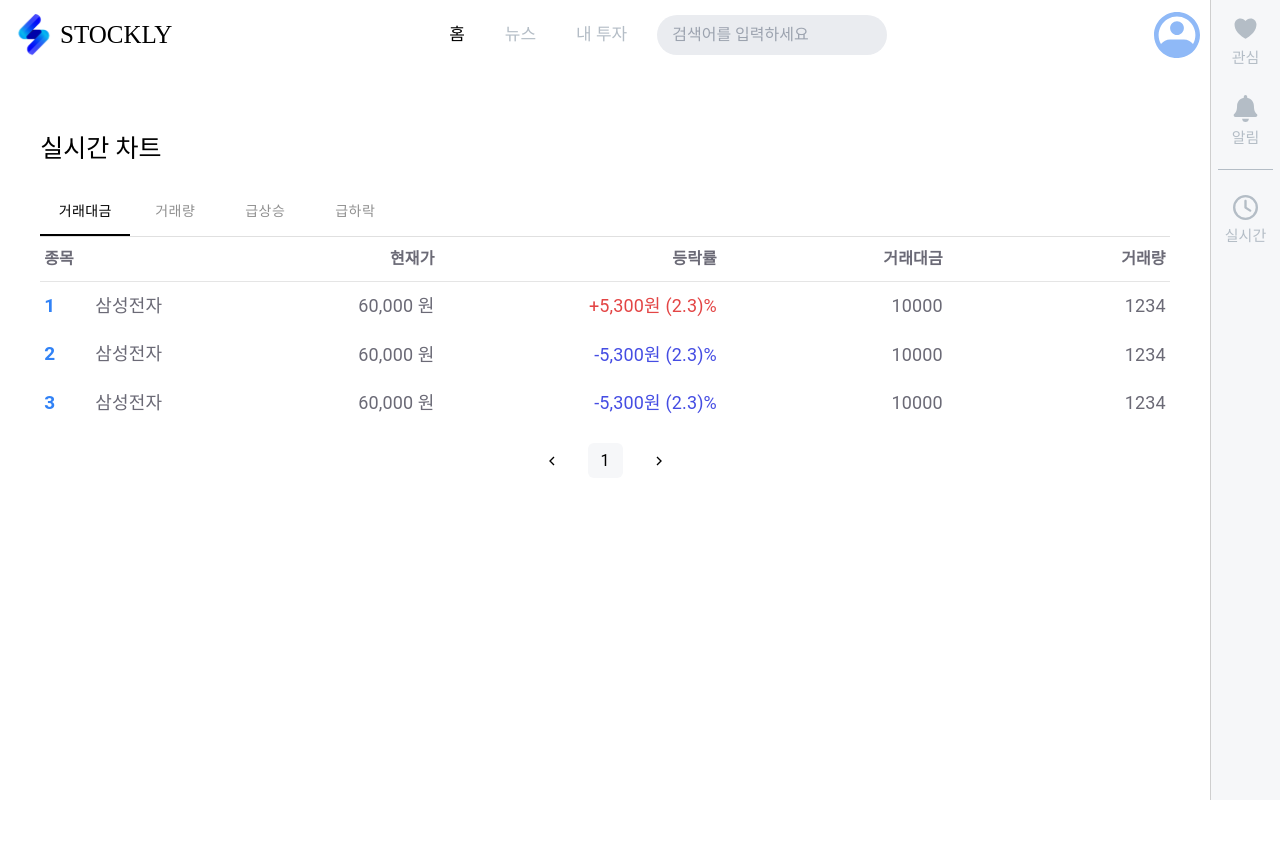
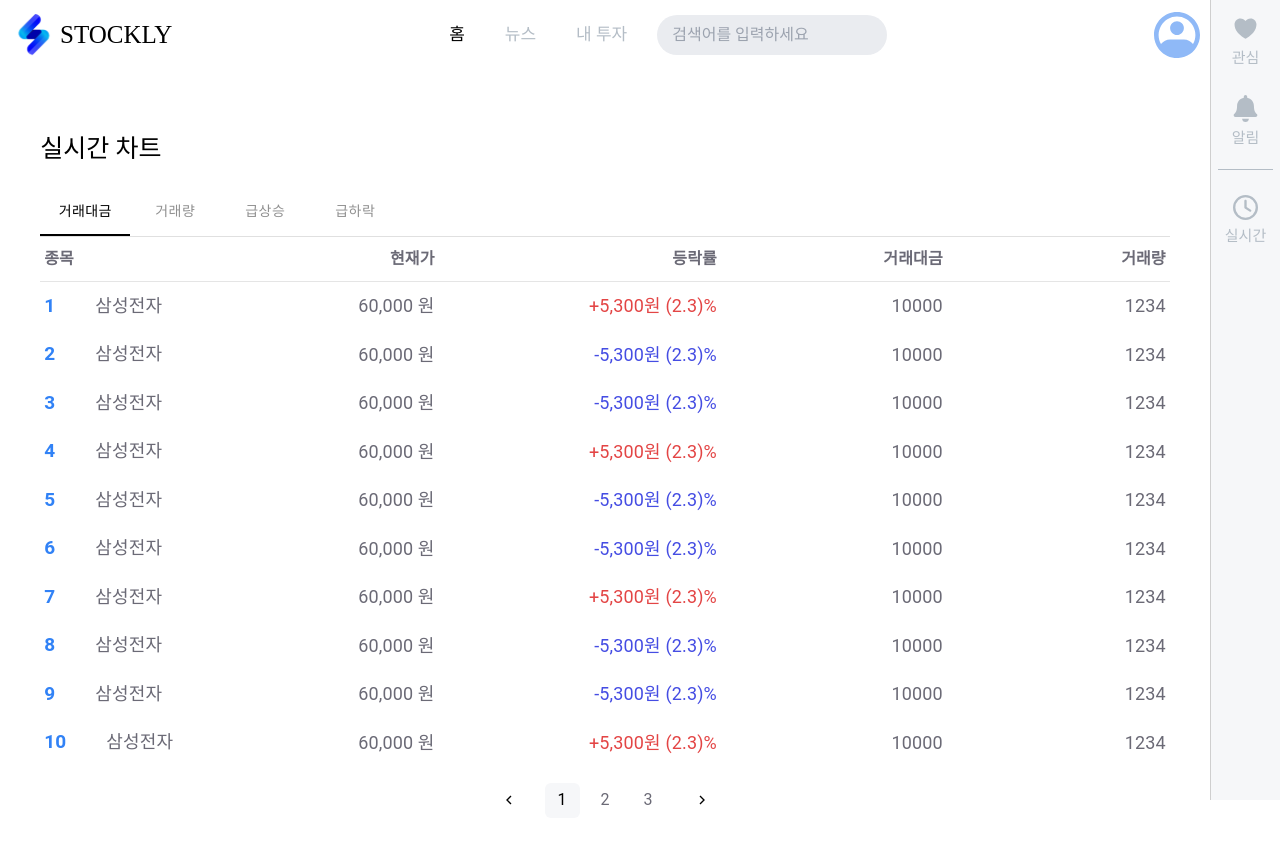
Before and after one commit to sykang519/StocklyFrontend, a React (Vite) app: page /main in a window 1280 px wide. Before the commit the page ends 800 px from the top, so only its background shows below. Built offline with nearby package versions, Linux system fonts and the light colour scheme; a web font is replaced by a local one; what chartjs-plugin-zoom would draw is missing.

Commit message:
chore: 더미데이터 수정

```diff
--- a/src/components/StockChartList.tsx
+++ b/src/components/StockChartList.tsx
@@ -1,6 +1,7 @@
 import { useState } from 'react';
 import { GrFormNext } from "react-icons/gr";
 import { GrFormPrevious } from "react-icons/gr";
+import {useNavigate} from 'react-router-dom';
 
 function StockChart() {
   const datas = [
@@ -27,11 +28,219 @@ function StockChart() {
       fluctuation_rate: 2.3,
       amount: 10000,
       volume: 1234,
+    },
+    {
+      company_name: '삼성전자',
+      price: 60000,
+      fluctuation_price: 5300,
+      fluctuation_rate: 2.3,
+      amount: 10000,
+      volume: 1234,
+    },
+    {
+      company_name: '삼성전자',
+      price: 60000,
+      fluctuation_price: -5300,
+      fluctuation_rate: 2.3,
+      amount: 10000,
+      volume: 1234,
+    },
+    {
+      company_name: '삼성전자',
+      price: 60000,
+      fluctuation_price: -5300,
+      fluctuation_rate: 2.3,
+      amount: 10000,
+      volume: 1234,
+    },
+    {
+      company_name: '삼성전자',
+      price: 60000,
+      fluctuation_price: 5300,
+      fluctuation_rate: 2.3,
+      amount: 10000,
+      volume: 1234,
+    },
+    {
+      company_name: '삼성전자',
+      price: 60000,
+      fluctuation_price: -5300,
+      fluctuation_rate: 2.3,
+      amount: 10000,
+      volume: 1234,
+    },
+    {
+      company_name: '삼성전자',
+      price: 60000,
+      fluctuation_price: -5300,
+      fluctuation_rate: 2.3,
+      amount: 10000,
+      volume: 1234,
+    },
+    {
+      company_name: '삼성전자',
+      price: 60000,
+      fluctuation_price: 5300,
+      fluctuation_rate: 2.3,
+      amount: 10000,
+      volume: 1234,
+    },
+    {
+      company_name: '삼성전자',
+      price: 60000,
+      fluctuation_price: -5300,
+      fluctuation_rate: 2.3,
+      amount: 10000,
+      volume: 1234,
+    },
+    {
+      company_name: '삼성전자',
+      price: 60000,
+      fluctuation_price: -5300,
+      fluctuation_rate: 2.3,
+      amount: 10000,
+      volume: 1234,
+    },
+    {
+      company_name: '삼성전자',
+      price: 60000,
+      fluctuation_price: 5300,
+      fluctuation_rate: 2.3,
+      amount: 10000,
+      volume: 1234,
+    },
+    {
+      company_name: '삼성전자',
+      price: 60000,
+      fluctuation_price: -5300,
+      fluctuation_rate: 2.3,
+      amount: 10000,
+      volume: 1234,
+    },
+    {
+      company_name: '삼성전자',
+      price: 60000,
+      fluctuation_price: -5300,
+      fluctuation_rate: 2.3,
+      amount: 10000,
+      volume: 1234,
+    },{
+      company_name: '삼성전자',
+      price: 60000,
+      fluctuation_price: -5300,
+      fluctuation_rate: 2.3,
+      amount: 10000,
+      volume: 1234,
+    },
+    {
+      company_name: '삼성전자',
+      price: 60000,
+      fluctuation_price: -5300,
+      fluctuation_rate: 2.3,
+      amount: 10000,
+      volume: 1234,
+    },
+    {
+      company_name: '삼성전자',
+      price: 60000,
+      fluctuation_price: 5300,
+      fluctuation_rate: 2.3,
+      amount: 10000,
+      volume: 1234,
+    },
+    {
+      company_name: '삼성전자',
+      price: 60000,
+      fluctuation_price: -5300,
+      fluctuation_rate: 2.3,
+      amount: 10000,
+      volume: 1234,
+    },
+    {
+      company_name: '삼성전자',
+      price: 60000,
+      fluctuation_price: -5300,
+      fluctuation_rate: 2.3,
+      amount: 10000,
+      volume: 1234,
+    },
+    {
+      company_name: '삼성전자',
+      price: 60000,
+      fluctuation_price: 5300,
+      fluctuation_rate: 2.3,
+      amount: 10000,
+      volume: 1234,
+    },
+    {
+      company_name: '삼성전자',
+      price: 60000,
+      fluctuation_price: -5300,
+      fluctuation_rate: 2.3,
+      amount: 10000,
+      volume: 1234,
+    },
+    {
+      company_name: '삼성전자',
+      price: 60000,
+      fluctuation_price: -5300,
+      fluctuation_rate: 2.3,
+      amount: 10000,
+      volume: 1234,
+    },
+    {
+      company_name: '삼성전자',
+      price: 60000,
+      fluctuation_price: 5300,
+      fluctuation_rate: 2.3,
+      amount: 10000,
+      volume: 1234,
+    },
+    {
+      company_name: '삼성전자',
+      price: 60000,
+      fluctuation_price: -5300,
+      fluctuation_rate: 2.3,
+      amount: 10000,
+      volume: 1234,
+    },
+    {
+      company_name: '삼성전자',
+      price: 60000,
+      fluctuation_price: -5300,
+      fluctuation_rate: 2.3,
+      amount: 10000,
+      volume: 1234,
+    },
+    {
+      company_name: '삼성전자',
+      price: 60000,
+      fluctuation_price: 5300,
+      fluctuation_rate: 2.3,
+      amount: 10000,
+      volume: 1234,
+    },
+    {
+      company_name: '삼성전자',
+      price: 60000,
+      fluctuation_price: -5300,
+      fluctuation_rate: 2.3,
+      amount: 10000,
+      volume: 1234,
+    },
+    {
+      company_name: '삼성전자',
+      price: 60000,
+      fluctuation_price: -5300,
+      fluctuation_rate: 2.3,
+      amount: 10000,
+      volume: 1234,
     }
   ];
 
+  const navigate = useNavigate();
   const [currentPage, setCurrentPage] = useState(1);
-  const itemsPerPage = 20; // 한 페이지에 표시할 데이터 수
+  const itemsPerPage = 10; // 한 페이지에 표시할 데이터 수
 
   const startIndex = (currentPage - 1) * itemsPerPage;
   const currentData = datas.slice(startIndex, startIndex + itemsPerPage);
@@ -53,6 +262,10 @@ function StockChart() {
   const handlePageClick = (pageNumber: number) => {
     setCurrentPage(pageNumber);
   };
+
+  const gotoStockDetails = () => {
+    navigate('/details');
+  }
 
   // 페이지 버튼 생성
   const renderPageNumbers = () => {
@@ -86,7 +299,7 @@ function StockChart() {
           <th className="text-right w-[20%] py-[10px] text-chart-font px-1">거래량</th>
         </tr>
         {currentData.map((data, index) => (
-          <tr key={startIndex + index} className="rounded-[5px] hover:bg-Bg-gray cursor-pointer">
+          <tr key={startIndex + index} className="rounded-[5px] hover:bg-Bg-gray cursor-pointer" onClick={gotoStockDetails}>
             <td className="text-left flex py-[10px] text-chart-font px-1 text-[18px]">
               <p className="text-MainBlue mr-10 font-bold text-[19px]">{startIndex + index + 1}</p> {data.company_name}
             </td>
--- a/src/components/stockDetails/CandleChart.tsx
+++ b/src/components/stockDetails/CandleChart.tsx
@@ -43,6 +43,14 @@ const data = [
     volume: 15,
   },
   {
+    date: '2021-02-07 13:30:00',
+    open: 135.76,
+    low: 135.2338,
+    high: 135.96,
+    close: 135.2338,
+    volume: 15,
+  },
+  {
     date: '2021-02-08 13:15:00',
     open: 135.2338,
     low: 134.8593,
@@ -59,8 +67,16 @@ const data = [
     volume: 5,
   },
   {
+    date: '2021-02-10 13:00:00',
+    open: 135.2338,
+    low: 134.94,
+    high: 135.2593,
+    close: 135.25,
+    volume: 5,
+  },
+  {
     date: '2021-02-11 12:45:00',
-    open: 135.275,
+    open: 135.25,
     low: 135.14,
     high: 135.4692,
     close: 135.4,
```
